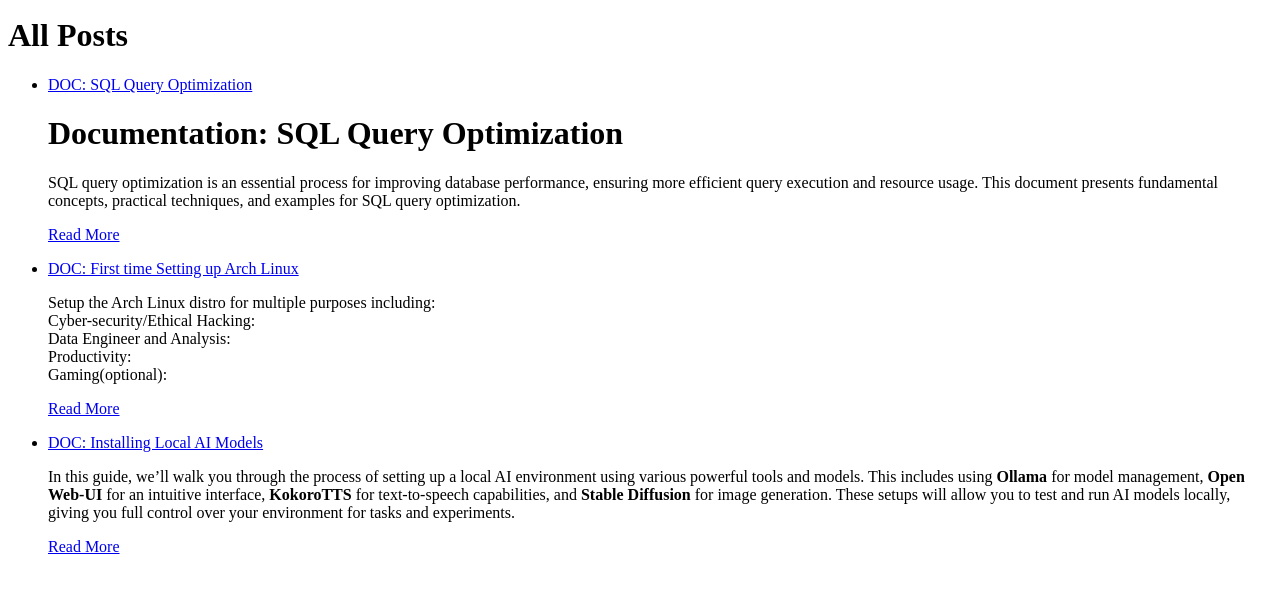
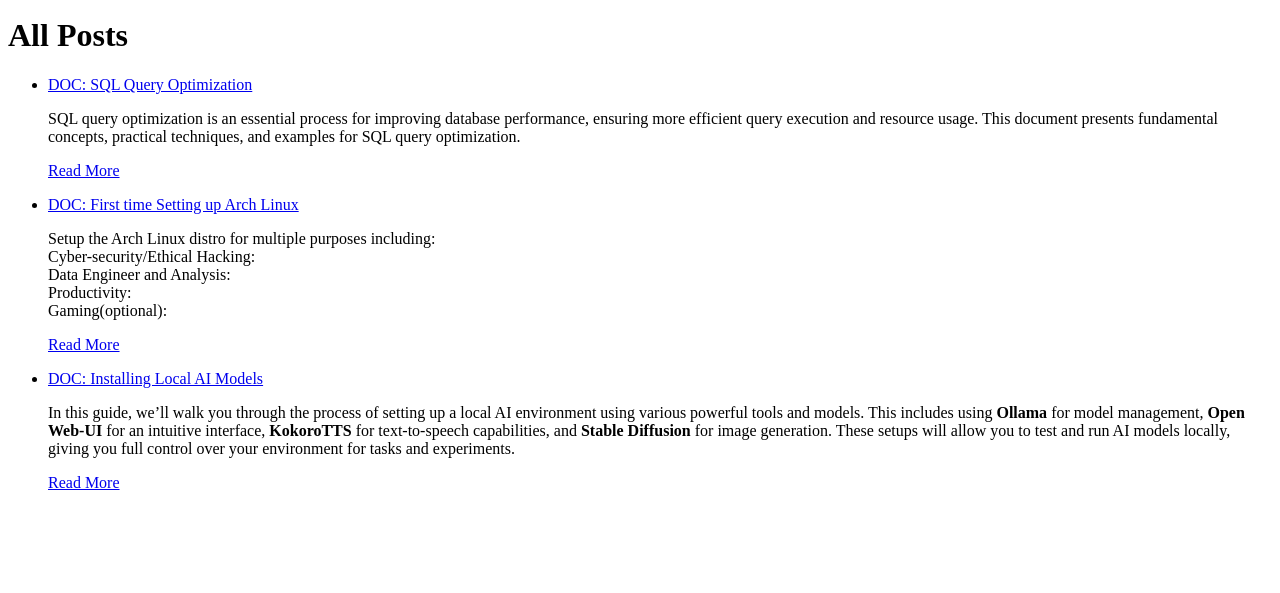
Before and after one commit to alanthebrighter/alanthebrighter.github.io, a Jekyll site: the page built from posts/index.markdown, in a window 1280 px wide, cut to the strip 212-805 px from the top of the page. Built offline with Jekyll 4.4.1, drawn with Linux system fonts in a browser that asks for light colours; nearby versions of some CDN libraries; library files that are not in the unit come from our copies.

Commit message:
Update 2025-03-24-SQL-Queries-Tuning.md

```diff
--- a/_posts/2025-03-24-SQL-Queries-Tuning.md
+++ b/_posts/2025-03-24-SQL-Queries-Tuning.md
@@ -14,7 +14,6 @@ permalink: /posts/SQL-Query-Optimization # Custom URL path (optional)
 
 ---
 
-# Documentation: SQL Query Optimization
 SQL query optimization is an essential process for improving database performance, ensuring more efficient query execution and resource usage. This document presents fundamental concepts, practical techniques, and examples for SQL query optimization.
 
 ---
```
